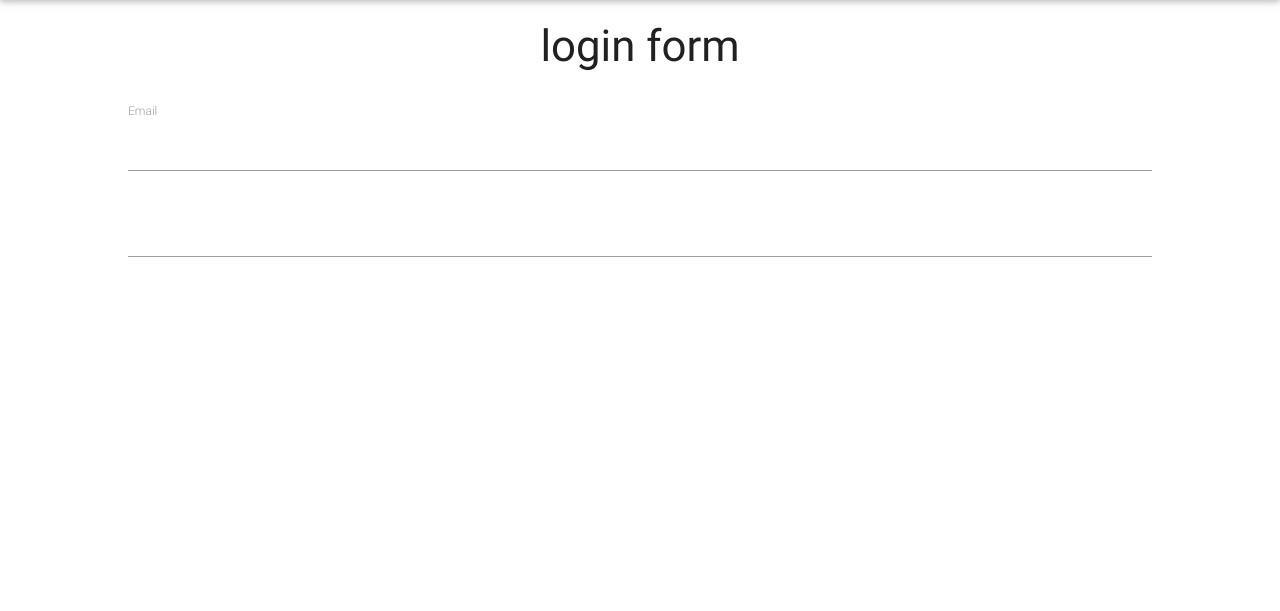
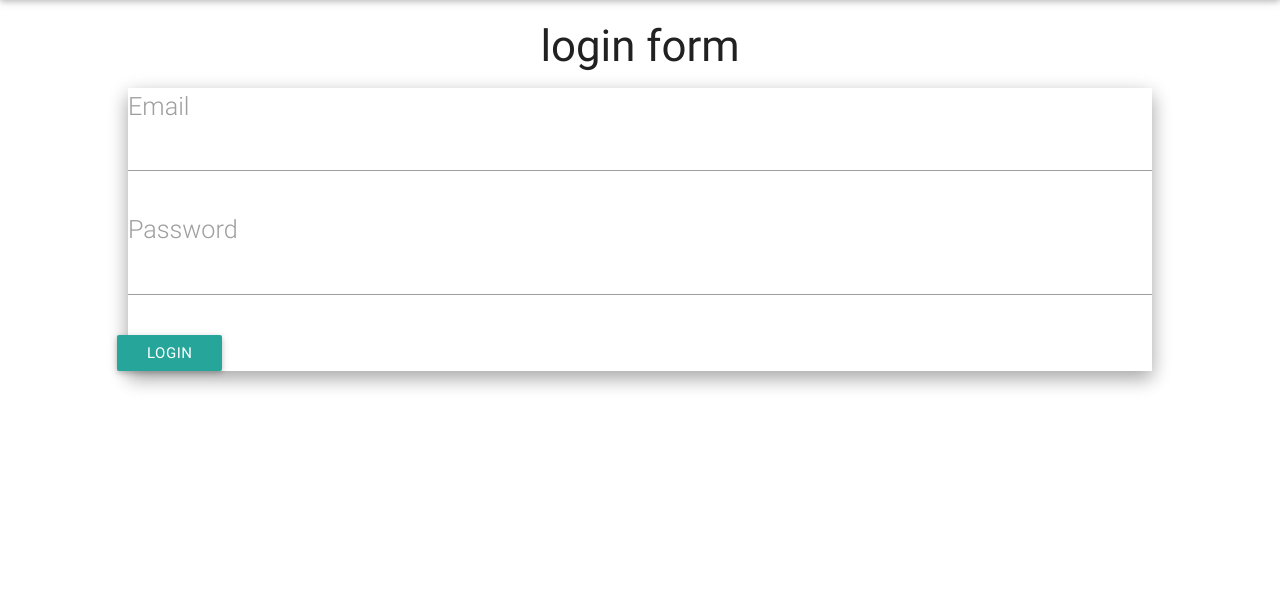
Before and after one commit to vonvick/library-application, a Flask app: page /login in a window 1280 px wide. Shown: the part 64-675 px from the top of the page. Run offline with Flask 2, Linux system fonts and the light colour scheme; parts of the project's set-up code (start-up, migrations or seed data) failed here and were passed over; some libraries are stand-ins or nearby versions.

Commit message:
edit the login.html file to be correctly formatted

```diff
--- a/app/templates/login.html
+++ b/app/templates/login.html
@@ -1,18 +1,22 @@
 {% extends "base.html" %} {% block content %}
 <div class="container">
     <h3 class="center-align"> login form </h3>
-    <div class="login-form">
+    <div class="login-form z-depth-2">
         <form action="{{ url_for('login') }}" method="post">
             <div class="row">
                 <div class="col s12 flow-text">
-                    <label for="email">Email</label>
+                    <label for="email" class="flow-text">Email</label>
                     <input type="text" name="email" id="email" />
                 </div>
             </div>
             <div class="row">
                 <div class="col s12 flow-text">
+                    <label for="password" class="flow-text">Password</label>
                     <input type="password" name="password" />
                 </div>
+            </div>
+            <div class="row">
+                <button class="waves-effect waves-light btn">login</button>
             </div>
             {{ form.csrf_token }}
         </form>
```
